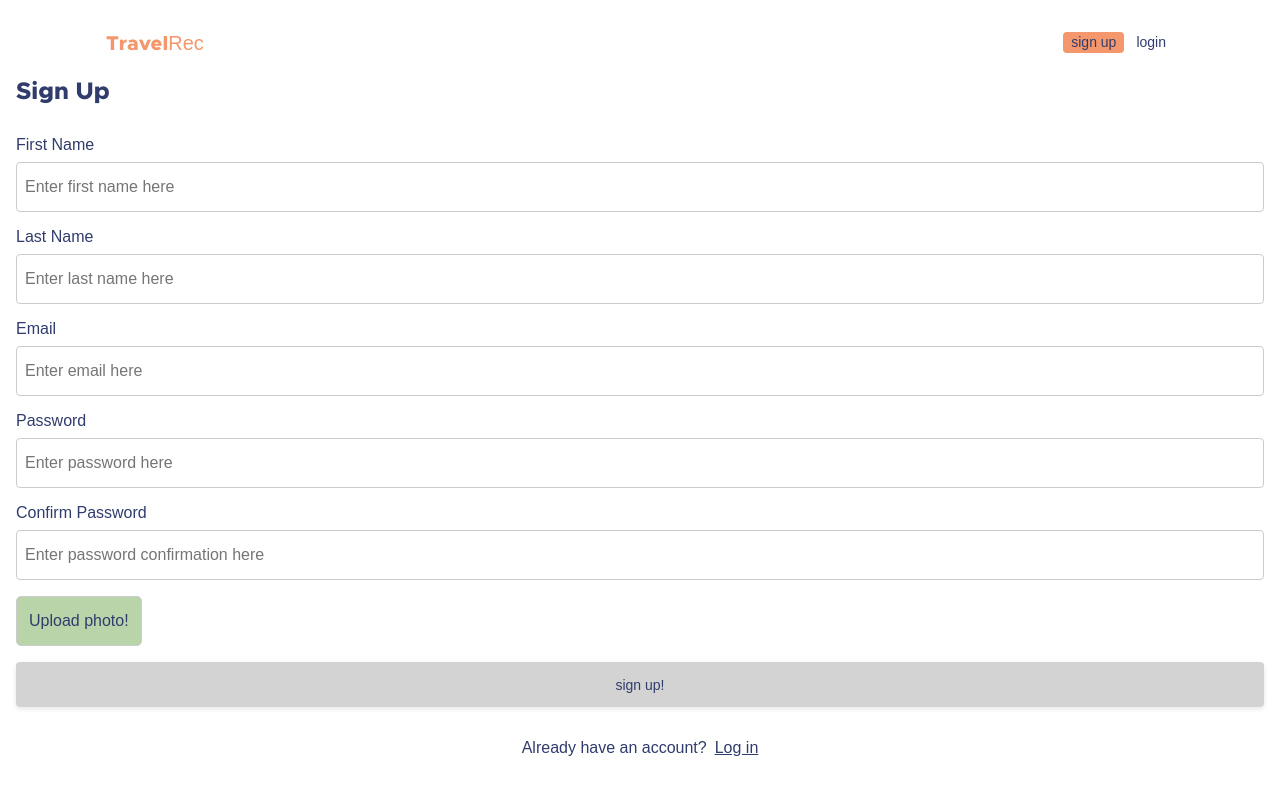
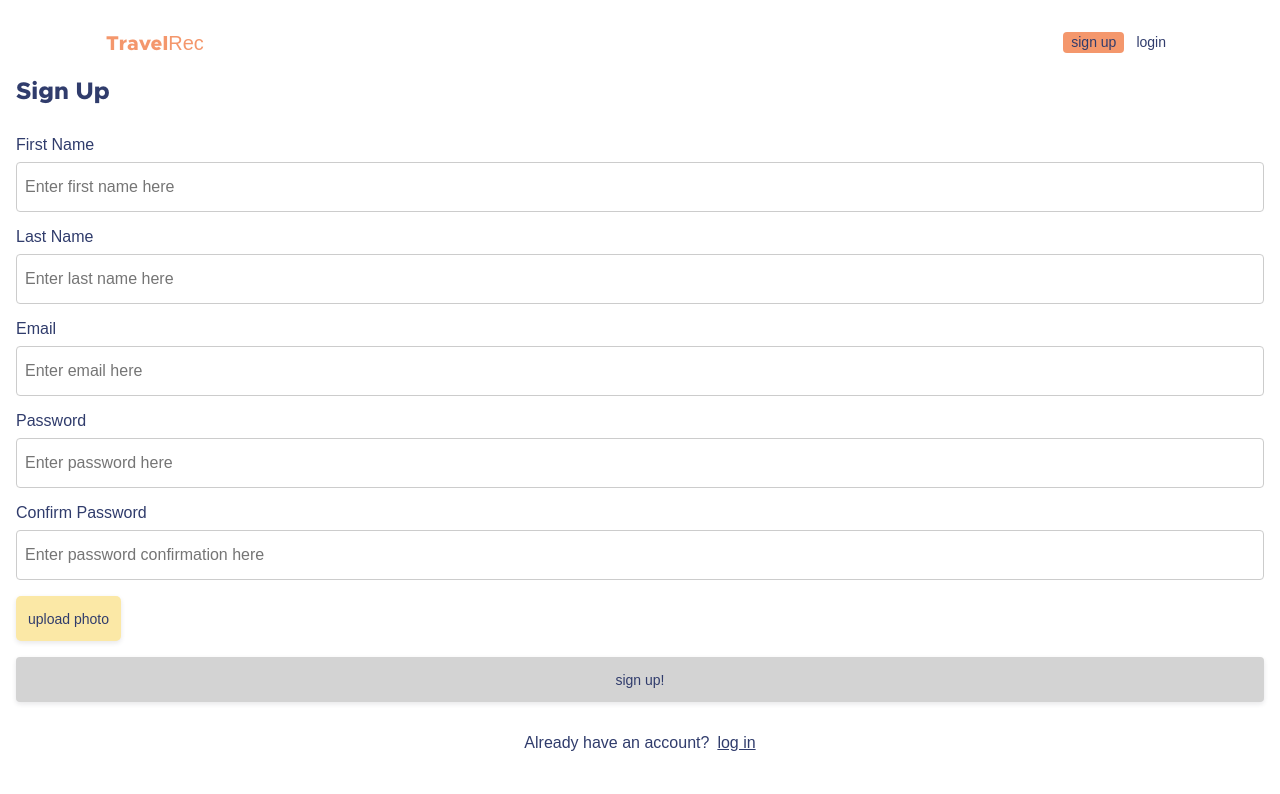
Before and after one commit to malyesh/trec-client, a React (Create React App) app: page /signup in a window 1280 px wide. Shown: the top 794 px of the page. Built offline with nearby package versions, Linux system fonts and the light colour scheme; no server answers; the HTML template or start-up script is replaced by a standard one; a web font is replaced by a local one.

Commit message:
make upload picture button dynamic

```diff
--- a/src/pages/LoginPage/LoginPage.js
+++ b/src/pages/LoginPage/LoginPage.js
@@ -40,7 +40,7 @@ export default function LoginPage() {
       setErrorMessage('');
 
       setTimeout(() => {
-        navigate('/home');
+        navigate('/');
       }, 1000);
     } catch (error) {
       setIsLoginError(true);
@@ -79,14 +79,14 @@ export default function LoginPage() {
           type='submit'
           className={`login__button ${disabled ? 'disabled' : ''}`}
         >
-          Log in!
+          log in!
         </button>
       </form>
 
       <p className='login__signup'>
         Need an account?{' '}
         <Link className='login__signup--link' to='/signup'>
-          Sign up
+          sign up
         </Link>
       </p>
     </div>
--- a/src/pages/SignupPage/SignupPage.js
+++ b/src/pages/SignupPage/SignupPage.js
@@ -137,10 +137,17 @@ export default function SignupPage() {
           placeholder='Enter password confirmation here'
         />
 
-        <label className='signup__label signup__input--upload'>
-          Upload photo!
-          <input type='file' name='image' onChange={handleFileChange} />
-        </label>
+        {!file ? (
+          <label className='signup__label signup__input--upload'>
+            upload photo
+            <input type='file' name='image' onChange={handleFileChange} />
+          </label>
+        ) : (
+          <label className='signup__label signup__input--upload uploaded'>
+            photo uploaded
+            <input type='file' name='image' onChange={handleFileChange} />
+          </label>
+        )}
 
         <button
           type='submit'
@@ -153,7 +160,7 @@ export default function SignupPage() {
       <p className='signup__login'>
         Already have an account?{' '}
         <Link className='signup__login--link' to='/login'>
-          Log in
+          log in
         </Link>
       </p>
     </div>
--- a/src/pages/SignupPage/SignupPage.scss
+++ b/src/pages/SignupPage/SignupPage.scss
@@ -25,16 +25,20 @@
   }
   &__input {
     &--upload {
-      border: 1px solid #ccc;
       border-radius: 5px;
       display: flex;
       padding: 6px 12px;
       cursor: pointer;
-      height: 50px;
+      height: 45px;
       width: fit-content;
       margin-bottom: 1rem;
       align-items: center;
-      background-color: #bad4aa;
+      background-color: $yellow;
+      font-size: 14px;
+      box-shadow: 0 2px 5px 0 rgba(19, 24, 44, 0.1);
+      &:hover {
+        background-color: $orange;
+      }
     }
   }
 }
@@ -42,3 +46,7 @@
 .disabled {
   @include disabled-button;
 }
+
+.uploaded {
+  background-color: $orange;
+}
```
